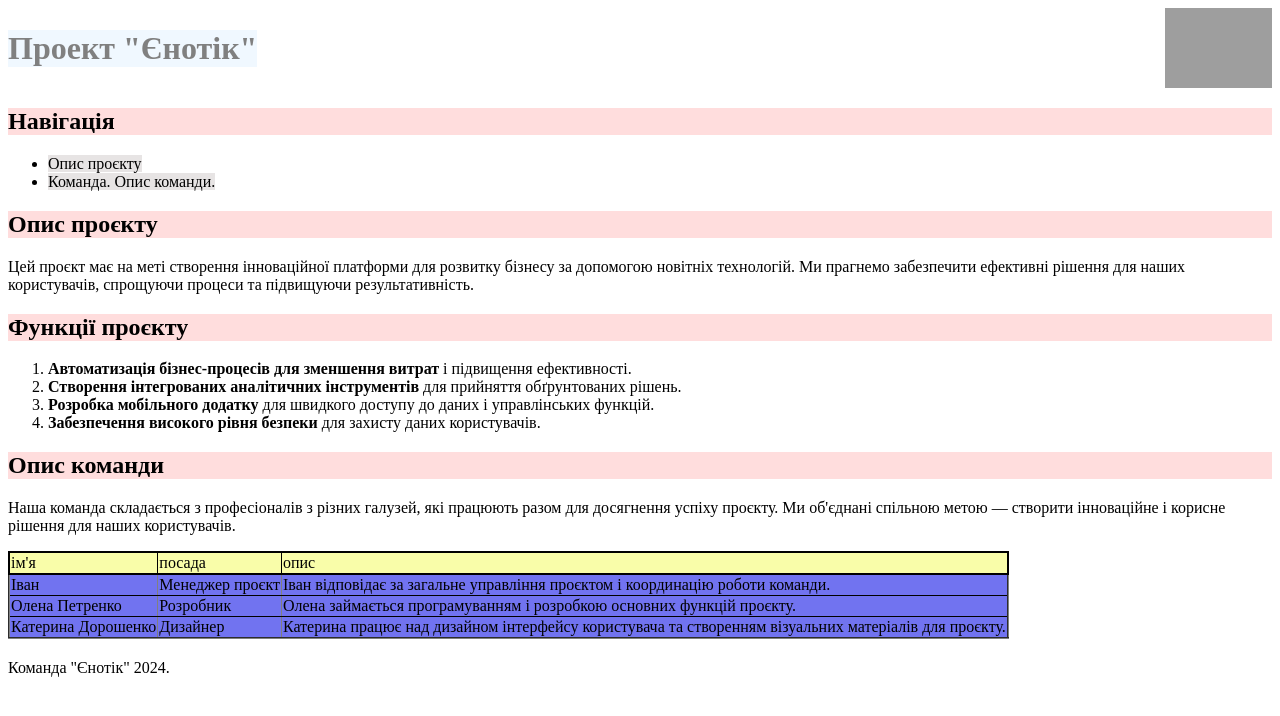
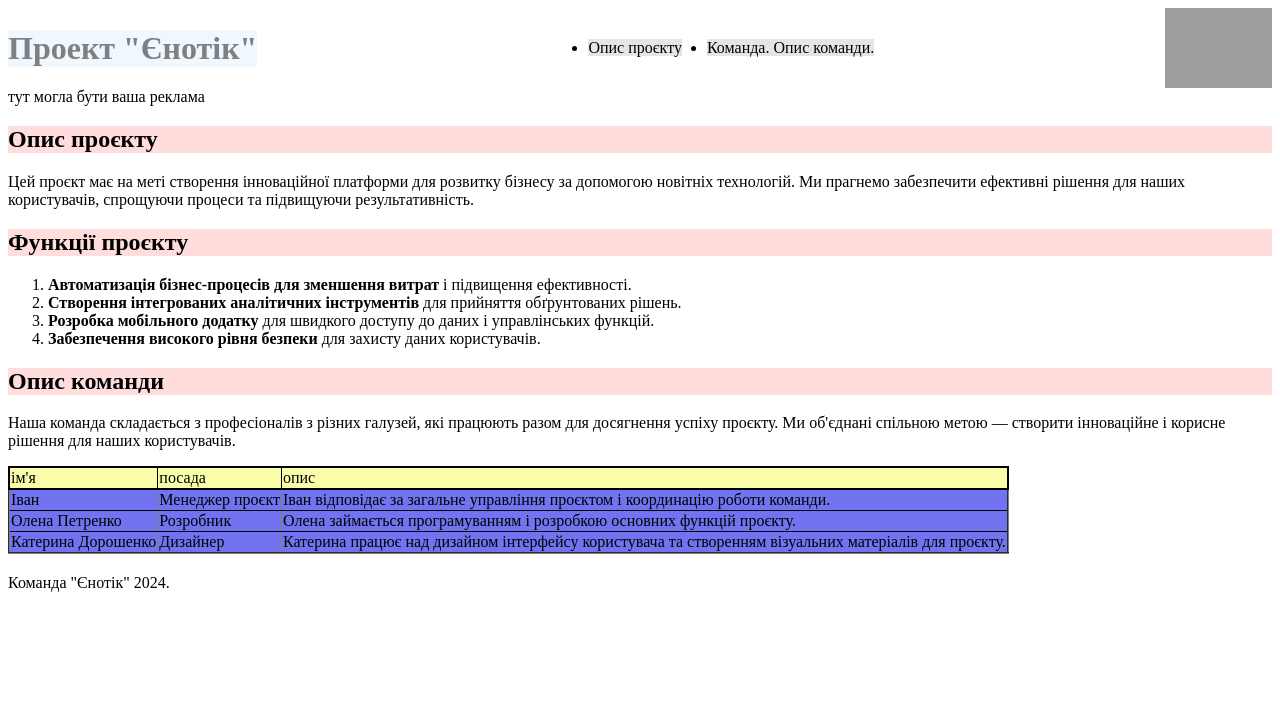
Before and after one commit to AndriyTinkalyuk/Todor_Academy_frontend_basic, a plain HTML site: page lesson 006/index.html in a window 1280 px wide. Drawn offline with Linux system fonts and the light colour scheme; grey boxes are pictures that could not be loaded.

Commit message:
fix lesson 006

```diff
--- a/lesson 006/index.html
+++ b/lesson 006/index.html
@@ -64,19 +64,18 @@
         footer {
             padding-top: 20px;
         }
+
+        nav .nav_ul {
+            display: flex;
+            gap: 25px;
+        }
     </style>
 </head>
 
 <body>
     <header class="header">
         <h1 class="header_title">Проект "Єнотік"</h1>
-        <img class="header_logo" src="https://www.dniprotoday.com/zdjecia/2077/main-compressed.jpg"
-            alt="зображення єнота.">
-    </header>
-
-    <aside class="aside">
         <nav class="nav">
-            <h2 class="nav_title"> Навігація</h2>
             <ul class="nav_ul">
                 <li class="nav_li"> <a class="nav_link" href="#project" title="перейти до опису проєкту">Опис
                         проєкту</a></li>
@@ -84,6 +83,12 @@
                         Опис команди.</a> </li>
             </ul>
         </nav>
+        <img class="header_logo" src="https://www.dniprotoday.com/zdjecia/2077/main-compressed.jpg"
+            alt="зображення єнота.">
+    </header>
+
+    <aside class="aside">
+        тут могла бути ваша реклама
     </aside>
 
 
```
